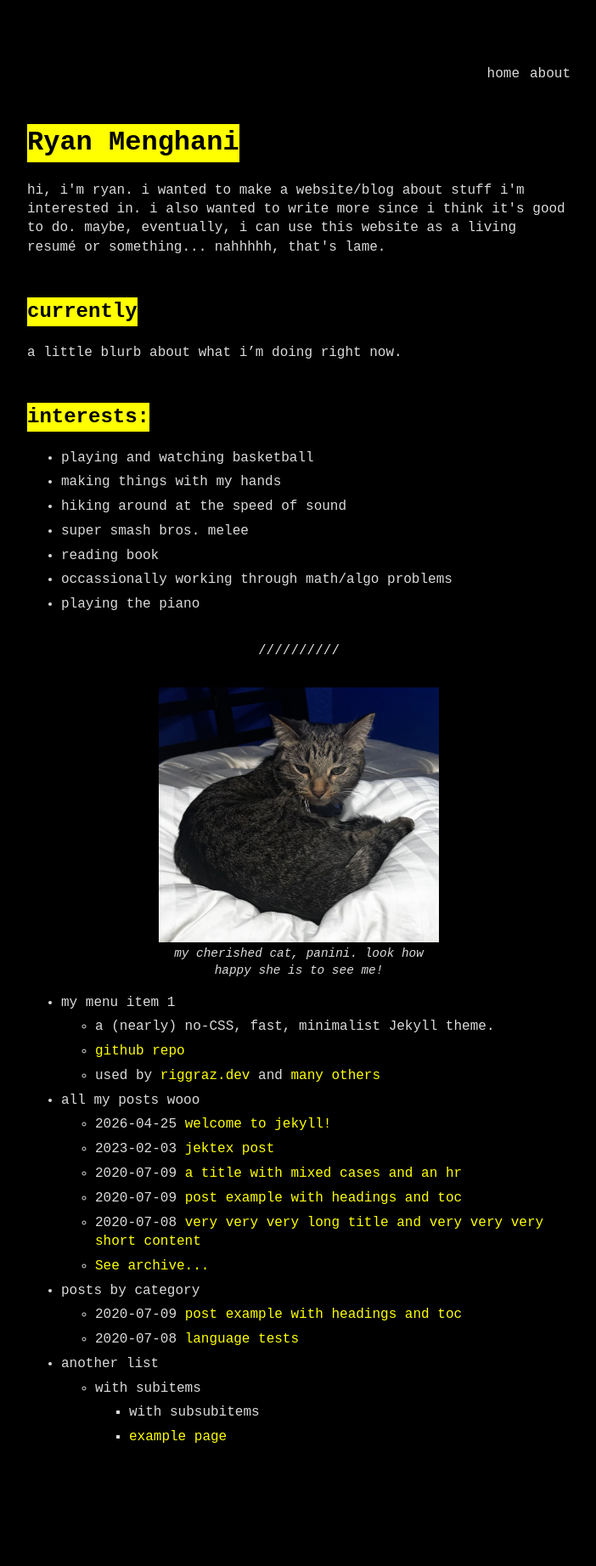
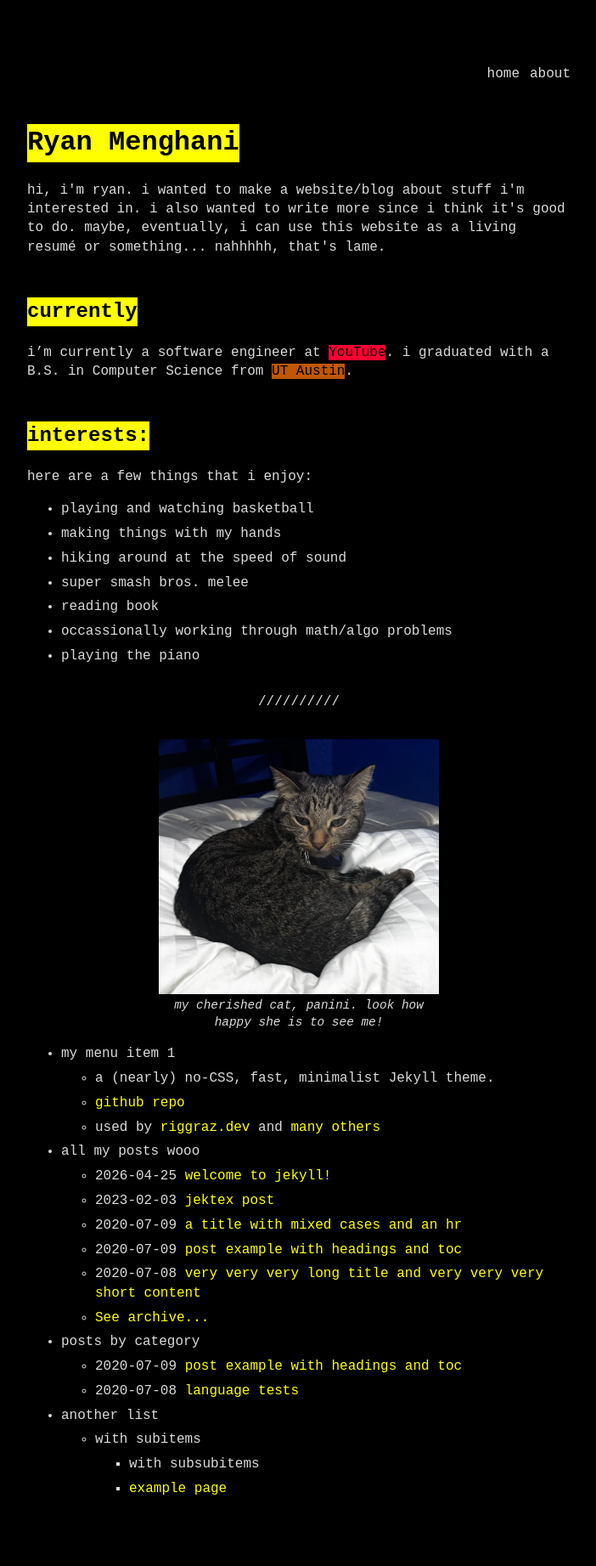
Before and after one commit to menghaniryan/menghaniryan.github.io, a Jekyll site: the page built from index.md, in a window 1280 px wide. Shown: the whole page at 85% size, without its empty margins (288-990 px from the left). Built offline with Jekyll 4.4.1, drawn with Linux system fonts in a browser that asks for light colours; before the commit the page ends 1783 px from its top, so only the background shows below that.

Commit message:
update home page

```diff
--- a/index.md
+++ b/index.md
@@ -5,9 +5,14 @@ title: home
 
 ## currently
 
-a little blurb about what i'm doing right now.
+i'm currently a software engineer at
+<!-- <span style="background: white; color: black" >You</span><span style="background: #ff0033; color: white">Tube</span> -->
+<span style="background: #ff0033; color: black">YouTube</span>. i graduated with a B.S. in Computer Science from <span style="background: #bf5700; color: black">UT Austin</span>.
+
 
 ## interests:
+here are a few things that i enjoy:
+
   - playing and watching basketball
   - making things with my hands
   - hiking around at the speed of sound
```
